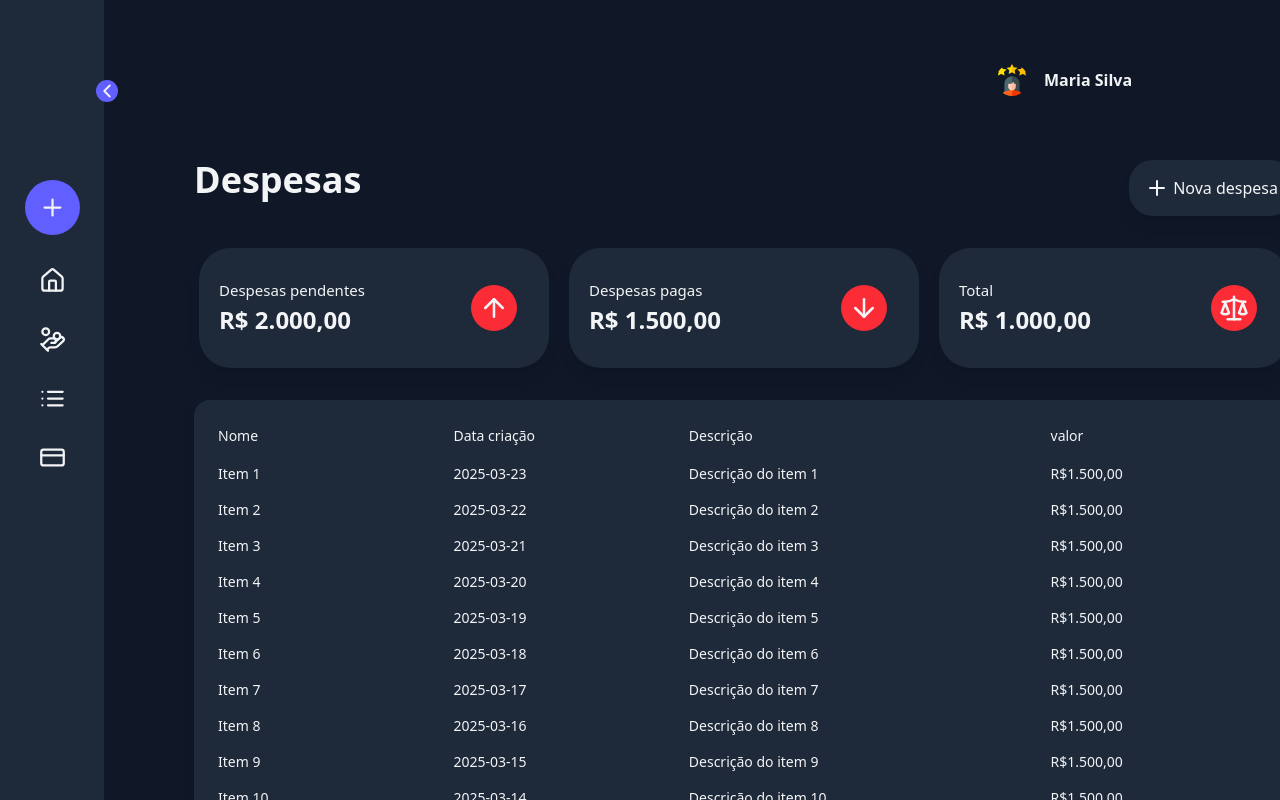
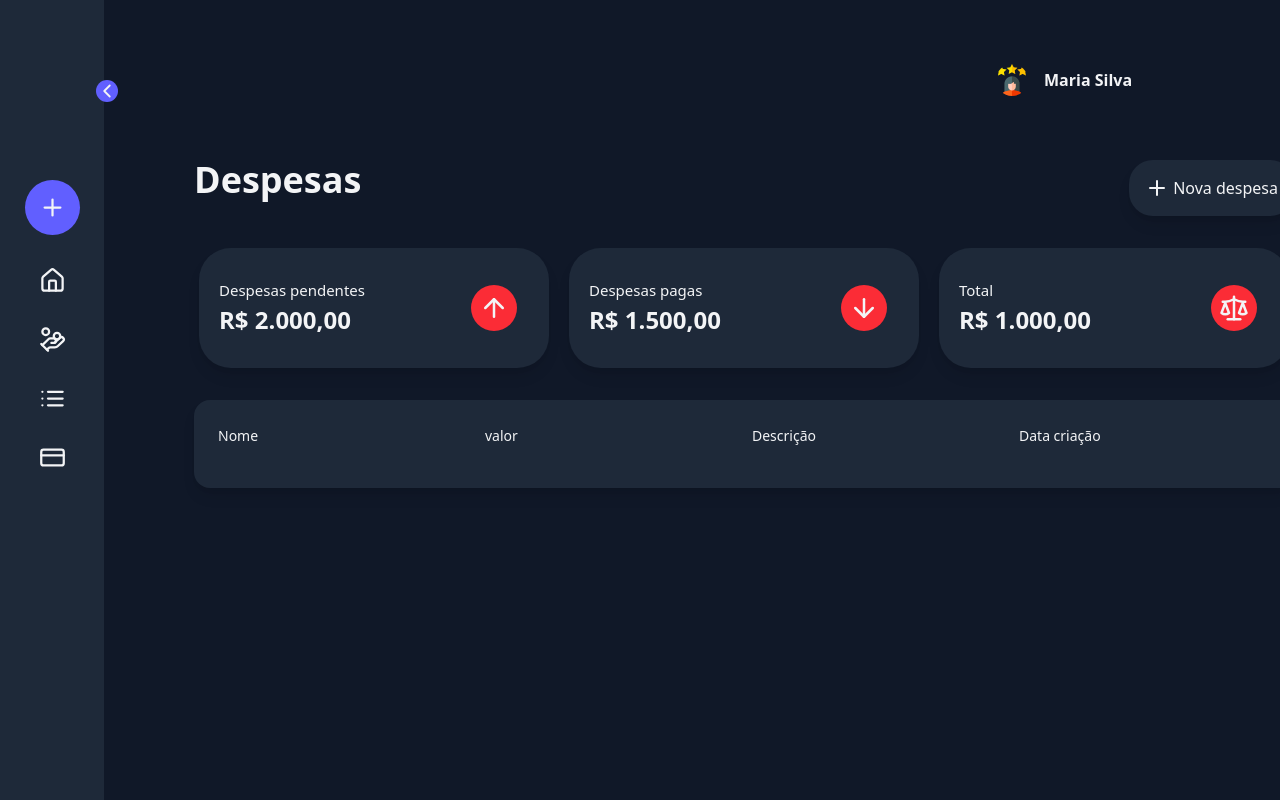
Before and after one commit to T-Terra/gestao-gastos, a React (Vite) app: page /expenses in a window 1280 px wide. Built offline with nearby package versions, Linux system fonts and the light colour scheme.

Commit message:
feat: add save in local storage

```diff
--- a/package.json
+++ b/package.json
@@ -8,7 +8,7 @@
     "build": "tsc -b && vite build",
     "lint": "eslint .",
     "preview": "vite preview",
-    "release": "standard-version && git push --tags"
+    "release": "standard-version && git push --follow-tags origin HEAD"
   },
   "dependencies": {
     "@radix-ui/react-avatar": "^1.1.3",
--- a/src/components/dialog/dialogExpenses.tsx
+++ b/src/components/dialog/dialogExpenses.tsx
@@ -16,7 +16,24 @@ import { Button } from '@/components/buttons/button'
 import { Input } from "../ui/input"
 
 
+type expenseObj = {
+    name: string
+    amount: string
+    description: string
+}
+
 export default function DialogExpenses() {
+
+    const saveData = (expense: expenseObj) => {
+        localStorage.setItem('expense', JSON.stringify(expense))
+    }
+
+    const getDataForm = (formData: FormData) => {
+        const expense = Object.fromEntries(formData.entries()) as expenseObj
+
+        saveData(expense)
+    }
+
     return (
         <div>
             <Dialog>
@@ -38,28 +55,33 @@ export default function DialogExpenses() {
                             Adiciona uma nova despesa
                         </DialogDescription>
                     </DialogHeader>
+                    <form action={getDataForm}>
                         <div className="flex flex-col gap-10 items-end">
                             <div className="w-full flex flex-col gap-4">
-                            <label>Valor</label>
+                                <label>Nome da Despesa</label>
+                                <Input className="[&::-webkit-inner-spin-button]:appearance-none [&::-webkit-outer-spin-button]:appearance-none" name="name" type="text" placeholder="Internet, Conta de Luz..."/>
+
+                                <label>Valor da Despesa</label>
                                 <div className="flex items-center gap-1">
                                     <span className="font-semibold">R$</span>
-                                <Input className="[&::-webkit-inner-spin-button]:appearance-none [&::-webkit-outer-spin-button]:appearance-none" id="amount" type="number" placeholder="R$100,00"/>
+                                    <Input className="[&::-webkit-inner-spin-button]:appearance-none [&::-webkit-outer-spin-button]:appearance-none" name="amount" type="number" placeholder="R$100,00"/>
                                 </div>
                                 <label>Descrição</label>
-                            <Textarea id="description" placeholder="Descrição da despesa"/>
+                                <Textarea name="description" placeholder="Descrição da despesa"/>
                                 <label>Categoria</label>
                                 <ComboBoxExpenses />
                             </div>
                             <div className="w-[100px] py-2">
                                 <Button
                                     style="bg-gray-800 p-3 rounded-3xl shadow-md flex gap-1 hover:bg-gray-700"
-                                type="button"
+                                    type="submit"
                                 >
                                     <Plus />
                                     Salvar
                                 </Button>
                             </div>
                         </div>
+                    </form>
                 </DialogContent>
             </Dialog>
         </div>
--- a/src/components/tables/table.tsx
+++ b/src/components/tables/table.tsx
@@ -10,7 +10,7 @@ import {
 
 type obj = {
     name: string
-    data: string
+    amount: string
     description: string
 }
 
--- a/src/pages/expenses.tsx
+++ b/src/pages/expenses.tsx
@@ -6,21 +6,30 @@ import {
 import User from '@/components/user/user'
 import TableList from '@/components/tables/table'
 import DialogExpenses from '@/components/dialog/dialogExpenses'
+import { useEffect, useState } from 'react'
+
+type expenseObj = {
+    name: string
+    amount: string
+    description: string
+}
 
 export default function Expenses() {
+    const [dataTable, setDataTable] = useState<expenseObj[]>([])
 
-    const fakeData = [
-        { name: "Item 1", data: "2025-03-23", description: "Descrição do item 1", amount: "R$1.500,00" },
-        { name: "Item 2", data: "2025-03-22", description: "Descrição do item 2", amount: "R$1.500,00" },
-        { name: "Item 3", data: "2025-03-21", description: "Descrição do item 3", amount: "R$1.500,00" },
-        { name: "Item 4", data: "2025-03-20", description: "Descrição do item 4", amount: "R$1.500,00" },
-        { name: "Item 5", data: "2025-03-19", description: "Descrição do item 5", amount: "R$1.500,00" },
-        { name: "Item 6", data: "2025-03-18", description: "Descrição do item 6", amount: "R$1.500,00" },
-        { name: "Item 7", data: "2025-03-17", description: "Descrição do item 7", amount: "R$1.500,00" },
-        { name: "Item 8", data: "2025-03-16", description: "Descrição do item 8", amount: "R$1.500,00" },
-        { name: "Item 9", data: "2025-03-15", description: "Descrição do item 9", amount: "R$1.500,00" },
-        { name: "Item 10", data: "2025-03-14", description: "Descrição do item 10", amount: "R$1.500,00" }
-    ]
+    useEffect(() => {
+        const getData = (): expenseObj | null => {
+            const data = localStorage.getItem('expense') as string
+            const IsData: expenseObj | null = data ? JSON.parse(data) : null
+            return IsData
+        }
+
+        const obj = getData()
+
+        if(obj) {
+            setDataTable([obj])
+        }
+    }, [])
 
     return (
         <div className="bg-gray-900 h-screen w-screen flex flex-col items-end">
@@ -74,7 +83,7 @@ export default function Expenses() {
                     </div>
                 </div>
                 {/* div list expenses */}
-                <TableList col={['Nome', 'Data criação','Descrição', 'valor']} dataTable={fakeData}/>
+                <TableList col={['Nome', 'valor','Descrição', 'Data criação']} dataTable={dataTable}/>
             </div>
         </div>
     )
```
Lines whose indentation alone changed are shown as unchanged.
